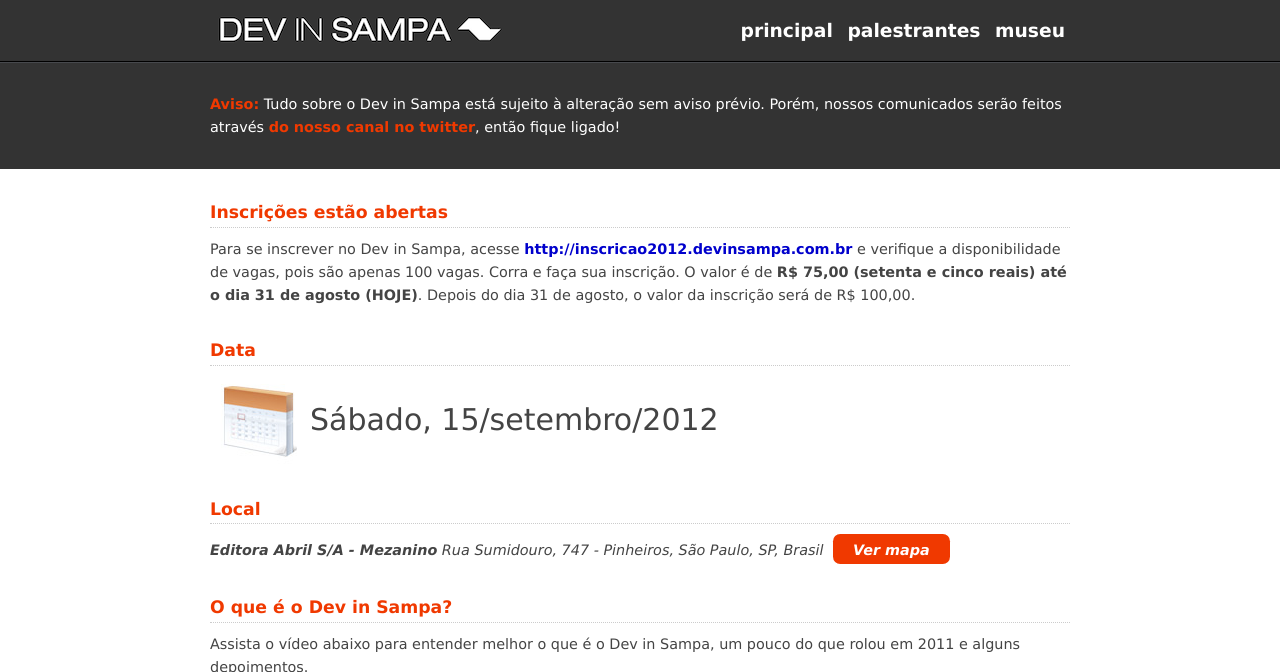
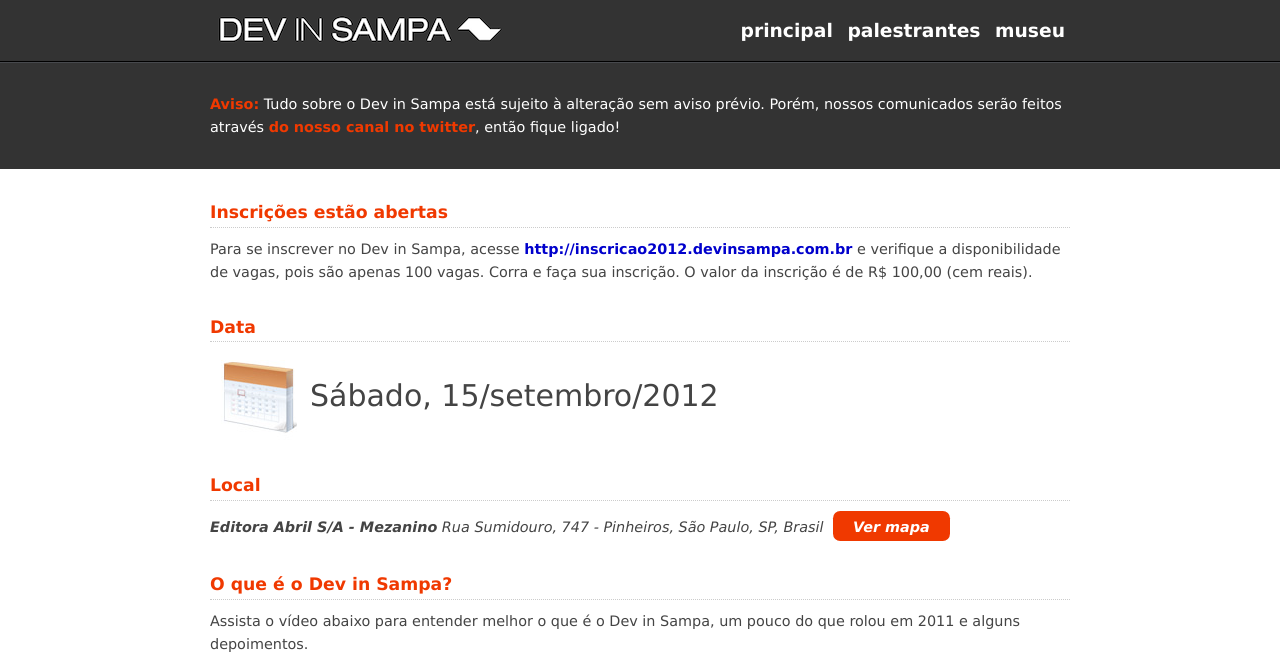
Before and after one commit to devinsampa/devinsampa.github.io, a Jekyll site: the page built from index.html, in a window 1280 px wide and 900 px high, cut to the strip 0-672 px from the top of the window. Built offline with Jekyll 4.4.1, drawn with Linux system fonts in a browser that asks for light colours; nearby versions of some CDN libraries.

Commit message:
novo preço

```diff
--- a/index.html
+++ b/index.html
@@ -5,7 +5,7 @@ title: Principal
 <section class="inscricao container">
   <h2>Inscrições estão abertas</h2>
   <p>
-    Para se inscrever no Dev in Sampa, acesse <a href="http://inscricao2012.devinsampa.com.br">http://inscricao2012.devinsampa.com.br</a> e verifique a disponibilidade de vagas, pois são apenas 100 vagas. Corra e faça sua inscrição. O valor é de <strong>R$ 75,00 (setenta e cinco reais) até o dia 31 de agosto (HOJE)</strong>. Depois do dia 31 de agosto, o valor da inscrição será de R$ 100,00.
+    Para se inscrever no Dev in Sampa, acesse <a href="http://inscricao2012.devinsampa.com.br">http://inscricao2012.devinsampa.com.br</a> e verifique a disponibilidade de vagas, pois são apenas 100 vagas. Corra e faça sua inscrição. O valor da inscrição é de R$ 100,00 (cem reais).
   </p>
 </section>
 <section class="data container">
```
